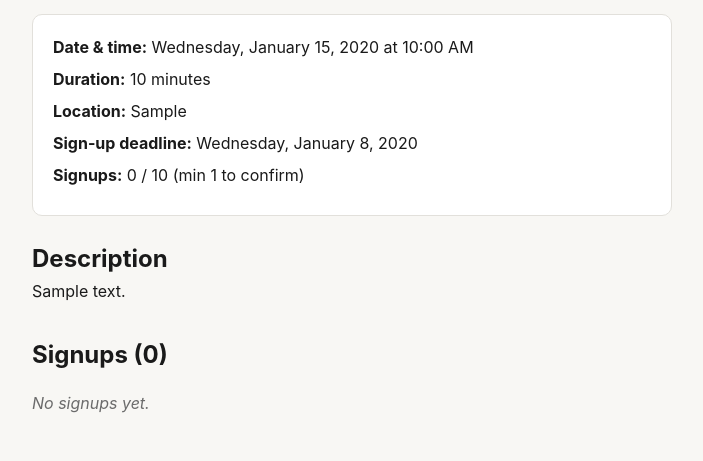
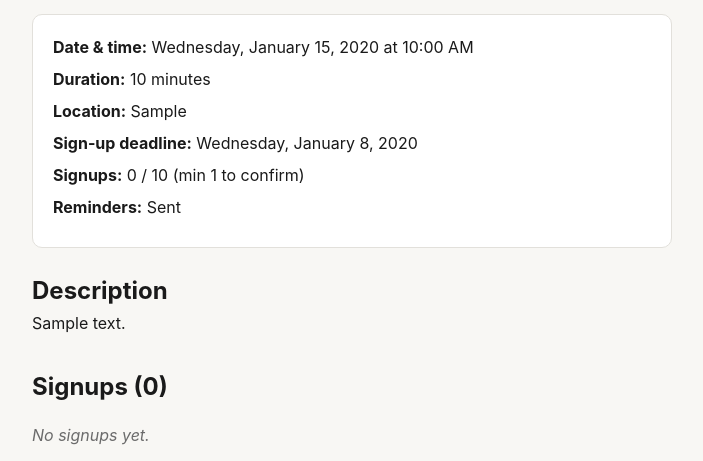
Before and after one commit to b12portland/music-lesson-scheduler, a Flask app: page /teacher/slots/1 in a window 1280 px wide. Shown: the part 210-671 px from the top of the page, without its empty margins (178-881 px from the left). Run offline with Flask 3, Linux system fonts and the light colour scheme; a user stored in the database is signed in; tables that the repository leaves empty hold one stand-in row (values such as "Sample post").

Commit message:
Add manual confirm and send reminders buttons to teacher slot detail
- reminder_sent field on LessonSlot tracks whether reminders have gone out
- Scheduler skips slots where reminder_sent is True
- Teacher can force-confirm an open slot (sends confirmation emails to all)
- Teacher can send reminder emails early (sets reminder_sent, scheduler won't re-send)

Co-Authored-By: Claude Sonnet 4.6 <noreply@anthropic.com>

```diff
--- a/app/models.py
+++ b/app/models.py
@@ -36,6 +36,7 @@ class LessonSlot(db.Model):
     max_capacity = db.Column(db.Integer, nullable=False)
     min_threshold = db.Column(db.Integer, nullable=False)
     status = db.Column(db.String(20), nullable=False, default="open")  # open | confirmed | closed
+    reminder_sent = db.Column(db.Boolean, nullable=False, default=False)
     created_at = db.Column(db.DateTime, default=eastern_now)
 
     bookings = db.relationship("Booking", backref="slot", lazy=True)
--- a/app/routes/teacher.py
+++ b/app/routes/teacher.py
@@ -199,3 +199,69 @@ def close_slot(slot_id):
     db.session.commit()
     flash(f'Lesson "{slot.title}" has been closed.', "success")
     return redirect(url_for("teacher.dashboard"))
+
+
+@teacher_bp.route("/slots/<int:slot_id>/confirm", methods=["POST"])
+@login_required
+@teacher_required
+def manual_confirm(slot_id):
+    from flask import current_app
+    from app.services.notifications import send_lesson_confirmed_async, notify_teacher_slot_confirmed_async
+    from flask import url_for as _url_for
+
+    slot = LessonSlot.query.get_or_404(slot_id)
+    if slot.status != "open":
+        flash("Only open lessons can be manually confirmed.", "error")
+        return redirect(url_for("teacher.slot_detail", slot_id=slot.id))
+
+    for b in slot.bookings:
+        if b.status == "pending":
+            b.status = "confirmed"
+    slot.status = "confirmed"
+    db.session.commit()
+
+    app = current_app._get_current_object()
+    cancel_urls = {
+        b.id: _url_for("public.cancel_booking", token=b.cancel_token, _external=True)
+        for b in slot.bookings if b.status == "confirmed"
+    }
+    send_lesson_confirmed_async(app, slot.id, cancel_urls)
+    notify_teacher_slot_confirmed_async(app, slot.id)
+
+    flash(f'Lesson "{slot.title}" has been confirmed and clients have been notified.', "success")
+    return redirect(url_for("teacher.slot_detail", slot_id=slot.id))
+
+
+@teacher_bp.route("/slots/<int:slot_id>/send-reminders", methods=["POST"])
+@login_required
+@teacher_required
+def manual_send_reminders(slot_id):
+    from flask import current_app
+    import threading
+
+    slot = LessonSlot.query.get_or_404(slot_id)
+    if slot.status != "confirmed":
+        flash("Reminders can only be sent for confirmed lessons.", "error")
+        return redirect(url_for("teacher.slot_detail", slot_id=slot.id))
+    if slot.reminder_sent:
+        flash("Reminders have already been sent for this lesson.", "error")
+        return redirect(url_for("teacher.slot_detail", slot_id=slot.id))
+
+    slot.reminder_sent = True
+    db.session.commit()
+
+    app = current_app._get_current_object()
+    slot_id_val = slot.id
+
+    def _send():
+        with app.app_context():
+            from app.models import LessonSlot as LS
+            from app.services.notifications import send_reminder_emails
+            s = LS.query.get(slot_id_val)
+            if s:
+                send_reminder_emails(s)
+
+    threading.Thread(target=_send, daemon=True).start()
+
+    flash(f'Reminder emails are being sent for "{slot.title}".', "success")
+    return redirect(url_for("teacher.slot_detail", slot_id=slot.id))
--- a/app/services/scheduling.py
+++ b/app/services/scheduling.py
@@ -48,11 +48,13 @@ def process_reminders():
     now = eastern_now()
     reminded = []
 
-    confirmed_slots = LessonSlot.query.filter_by(status="confirmed").all()
+    confirmed_slots = LessonSlot.query.filter_by(status="confirmed", reminder_sent=False).all()
     for slot in confirmed_slots:
         if slot.reminder_at(settings) <= now < slot.scheduled_at:
             from app.services.notifications import send_reminder_emails
             send_reminder_emails(slot)
+            slot.reminder_sent = True
+            db.session.commit()
             reminded.append(slot)
 
     return reminded
--- a/app/static/css/main.css
+++ b/app/static/css/main.css
@@ -209,6 +209,7 @@ section h2 { font-size: 1.2rem; margin-bottom: 1rem; }
 .empty-state { color: var(--color-text-muted); font-style: italic; }
 .danger-zone { margin-top: 3rem; padding-top: 1.5rem; border-top: 1px solid var(--color-danger); }
 .danger-zone h3 { color: var(--color-danger); margin-bottom: 0.5rem; }
+.manual-actions { margin: 1.25rem 0; }
 
 /* ── Mobile ── */
 @media (max-width: 600px) {
--- a/app/templates/teacher/slot_detail.html
+++ b/app/templates/teacher/slot_detail.html
@@ -20,7 +20,28 @@
     <p><strong>Sign-up deadline:</strong> {{ slot.deadline(settings).strftime('%A, %B %-d, %Y') }}</p>
     <p><strong>Signups:</strong> {{ slot.active_booking_count() }} / {{ slot.max_capacity }}
        (min {{ slot.min_threshold }} to confirm)</p>
+    <p><strong>Reminders:</strong> {{ "Sent" if slot.reminder_sent else "Not yet sent" }}</p>
   </div>
+
+  {% if slot.status == "open" and slot.active_booking_count() > 0 %}
+    <div class="manual-actions">
+      <form method="POST" action="{{ url_for('teacher.manual_confirm', slot_id=slot.id) }}"
+            onsubmit="return confirm('Confirm this lesson and notify all signed-up clients?')">
+        <input type="hidden" name="csrf_token" value="{{ csrf_token() }}" />
+        <button type="submit" class="btn btn--primary">Confirm lesson manually</button>
+      </form>
+    </div>
+  {% endif %}
+
+  {% if slot.status == "confirmed" and not slot.reminder_sent %}
+    <div class="manual-actions">
+      <form method="POST" action="{{ url_for('teacher.manual_send_reminders', slot_id=slot.id) }}"
+            onsubmit="return confirm('Send reminder emails to all confirmed clients now?')">
+        <input type="hidden" name="csrf_token" value="{{ csrf_token() }}" />
+        <button type="submit" class="btn btn--secondary">Send reminders now</button>
+      </form>
+    </div>
+  {% endif %}
 
   {% if slot.description %}
     <div class="slot-detail__description">
```
